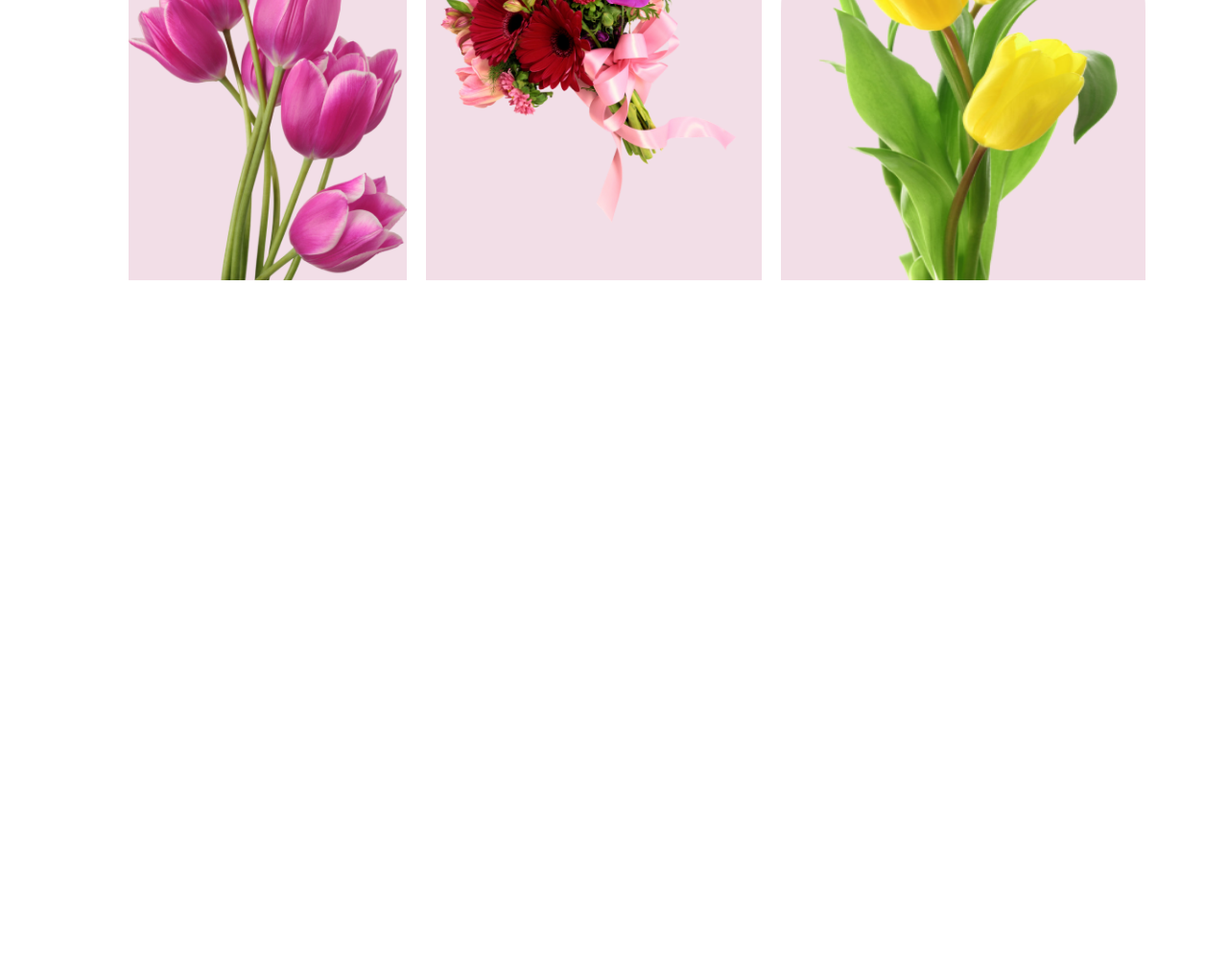
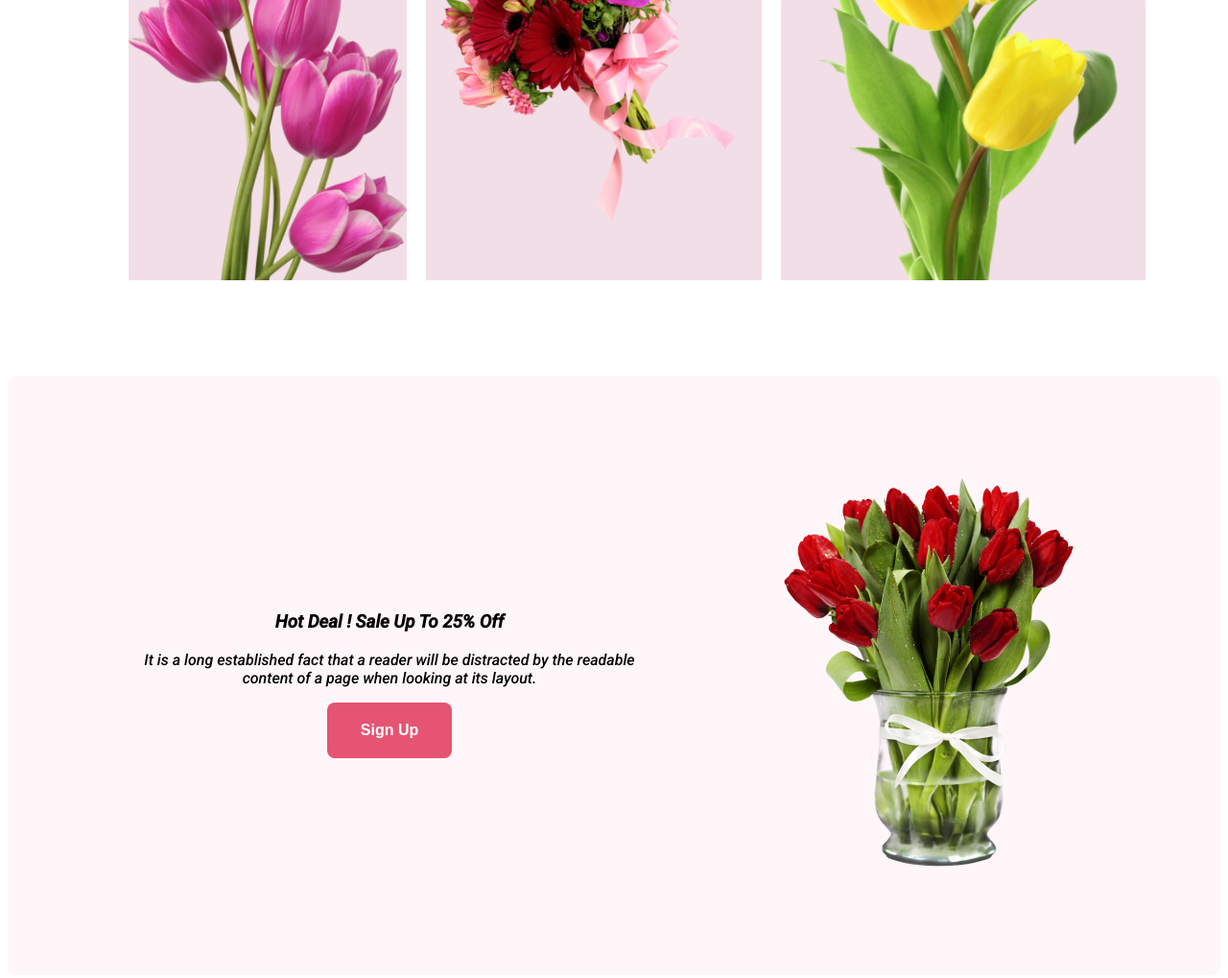
Before and after one commit to iqbalallama/flower-shop, a plain HTML site: page index.html in a window 1280 px wide. Shown: the part 1181-2200 px from the top of the page at 96% size. Before the commit the page ends 1481 px from the top, so only its background shows below. Drawn offline with Linux system fonts and the light colour scheme.

Commit message:
deal added

```diff
--- a/css/style.css
+++ b/css/style.css
@@ -124,4 +124,18 @@ body{
 
     }
 
+    .hot-deal{
+        width: 100%;
+        border-radius: 8px;
+        background: rgba(229, 84, 115, 0.05);
+        display: flex;
+        justify-content: center;
+        align-items: center;
+        gap:150px;
+        padding: 100px 0px;
+        margin-top: 100px;
+    }
+    .deal-text{
+        text-align: center;
+    }
 /* main part */
--- a/index.html
+++ b/index.html
@@ -43,6 +43,21 @@
                 </div>
             </div>
         </section>
+
+        <section class="hot-deal">
+            <div class="deal-text">
+                <h3 class="deal-title">
+                    Hot Deal ! Sale Up To 25% Off
+                </h3>
+                <p class="deal-detail">
+                    It is a long established fact that a reader will be distracted by the readable<br> content of a page when looking at its layout.
+                </p>
+                <button class="btn-primary">Sign Up</button>
+            </div>
+            <div class="deal-img">
+                <img class="deal-picture" src="images/pngwing 8.png">
+            </div>
+        </section>
     </main>
     <!-- main part -->
     <!-- footer part -->
```
